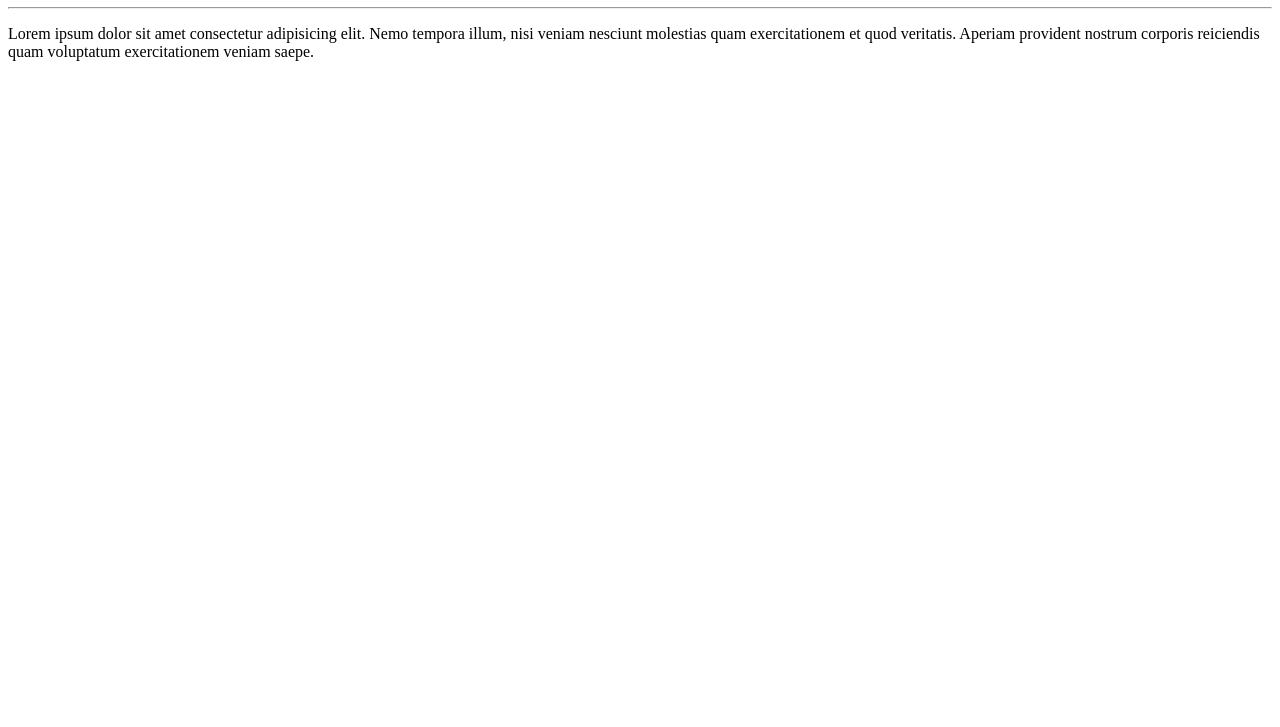
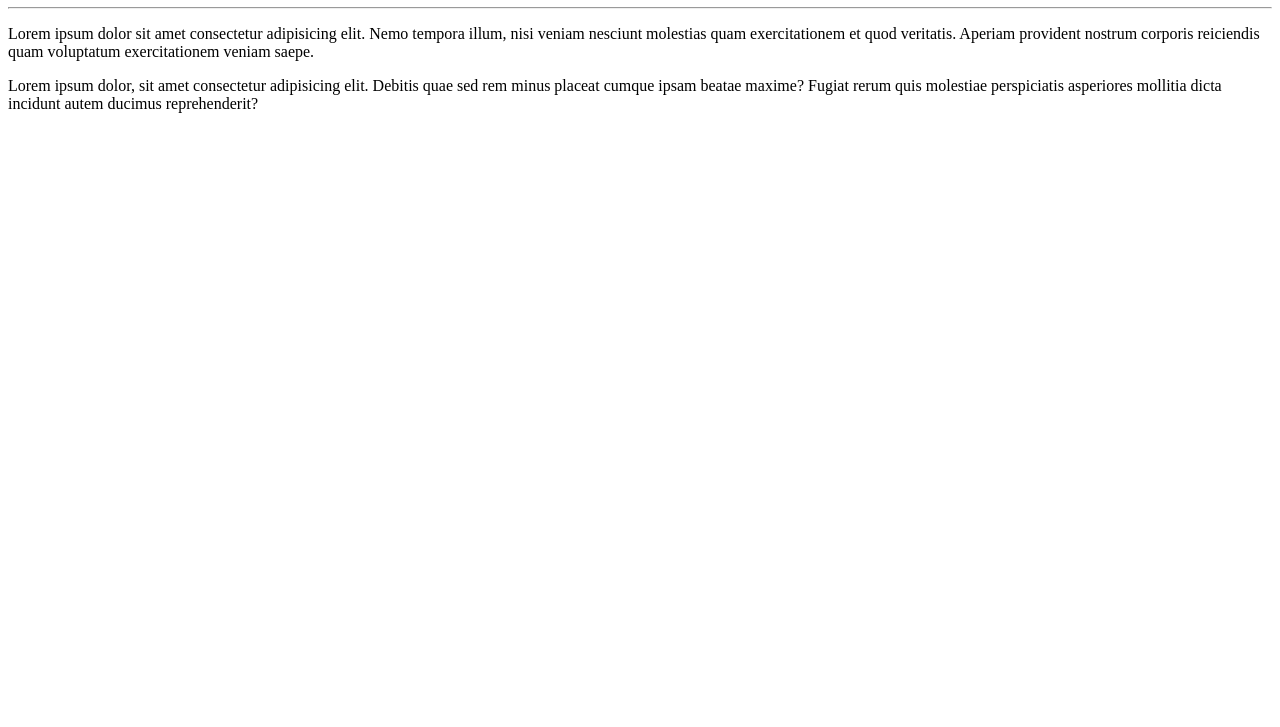
Before and after one commit to MACHADOLRP/Ola-Mundo2, a plain HTML site: page site-exemplo/index.html in a window 1280 px wide. Shown: the part 73-800 px from the top of the page. Drawn offline with Linux system fonts and the light colour scheme.

Commit message:
adicionei segundo paragrafo

```diff
--- a/site-exemplo/index.html
+++ b/site-exemplo/index.html
@@ -10,5 +10,7 @@
     <h1>Olá, Mundo!</h1>
     <hr>
     <p>Lorem ipsum dolor sit amet consectetur adipisicing elit. Nemo tempora illum, nisi veniam nesciunt molestias quam exercitationem et quod veritatis. Aperiam provident nostrum corporis reiciendis quam voluptatum exercitationem veniam saepe.</p>
+    <p>Lorem ipsum dolor, sit amet consectetur adipisicing elit. Debitis quae sed rem minus placeat cumque ipsam beatae maxime? Fugiat rerum quis molestiae perspiciatis asperiores mollitia dicta incidunt autem ducimus reprehenderit?</p>
+
 </body>
 </html>
```
